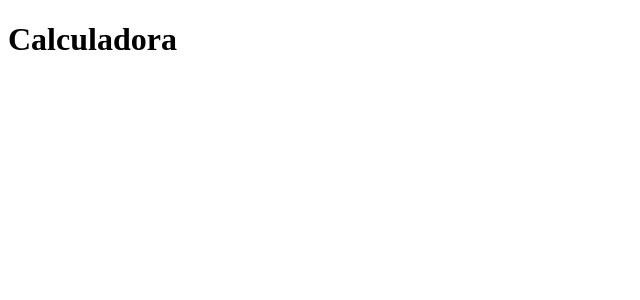
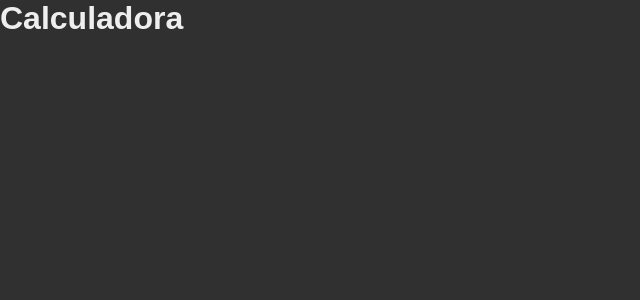
Before and after one commit to Marceometry/Calculadora-React, a React (Create React App) app: page / in a window 1280 px wide. Shown: the top 300 px of the page, without its empty margins (0-640 px from the left). Built offline with nearby package versions, Linux system fonts and the light colour scheme.

Commit message:
start using styled-components and themeProvider

```diff
--- a/src/App.jsx
+++ b/src/App.jsx
@@ -1,8 +1,15 @@
-
+import { ThemeProvider } from 'styled-components'
+import { themes } from './styles/themes'
+import Colors from './styles/Colors'
+import GlobalStyles from './styles/Global'
 
 function App() {
   return (
-    <h1>Calculadora</h1>
+    <ThemeProvider theme={themes.dark}>
+      <GlobalStyles />
+      <Colors />
+      <h1>Calculadora</h1>
+    </ThemeProvider>
   )
 }
 
--- /dev/null
+++ b/src/styles/Colors.js
@@ -0,0 +1,10 @@
+import { createGlobalStyle } from 'styled-components'
+
+const Colors = createGlobalStyle`
+    :root {
+        --font-color: ${({ theme }) => theme.fontColor};
+        --background: ${({ theme }) => theme.background};
+    }
+`
+
+export default Colors
--- /dev/null
+++ b/src/styles/Global.js
@@ -0,0 +1,18 @@
+import { createGlobalStyle } from 'styled-components'
+
+const GlobalStyles = createGlobalStyle`
+    * {
+        margin: 0;
+        padding: 0;
+        box-sizing: border-box;
+    }
+
+    body {
+        height: 100vh;
+        font: 400 1rem sans-serif;
+        color: var(--font-color);
+        background: var(--background);
+    }
+`
+
+export default GlobalStyles
--- /dev/null
+++ b/src/styles/themes/index.js
@@ -0,0 +1,10 @@
+export const themes = {
+    dark: {
+        fontColor: '#EEEEEE',
+        background: '#303030',
+    },
+    light: {
+        fontColor: '#303030',
+        background: '#EEEEEE',
+    }
+}
```
